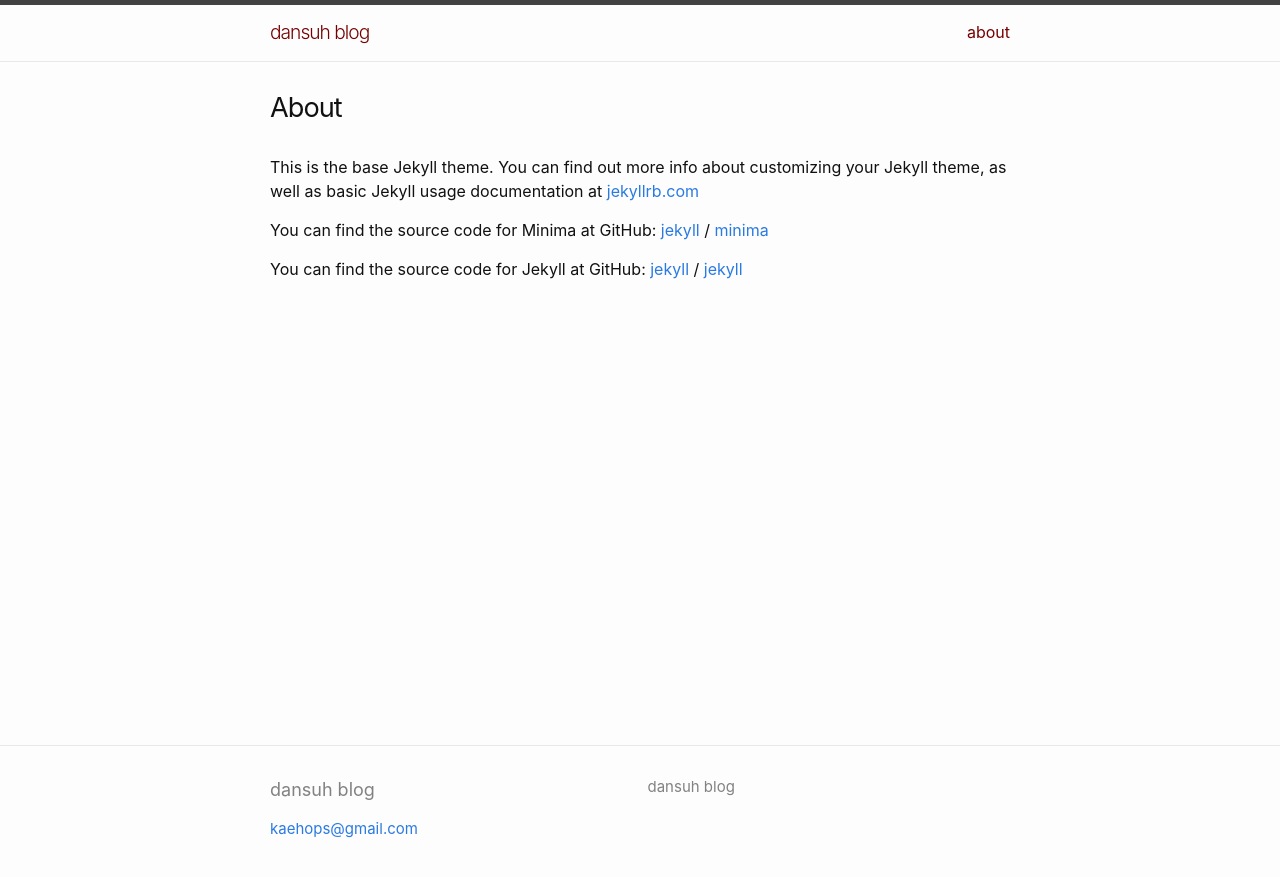
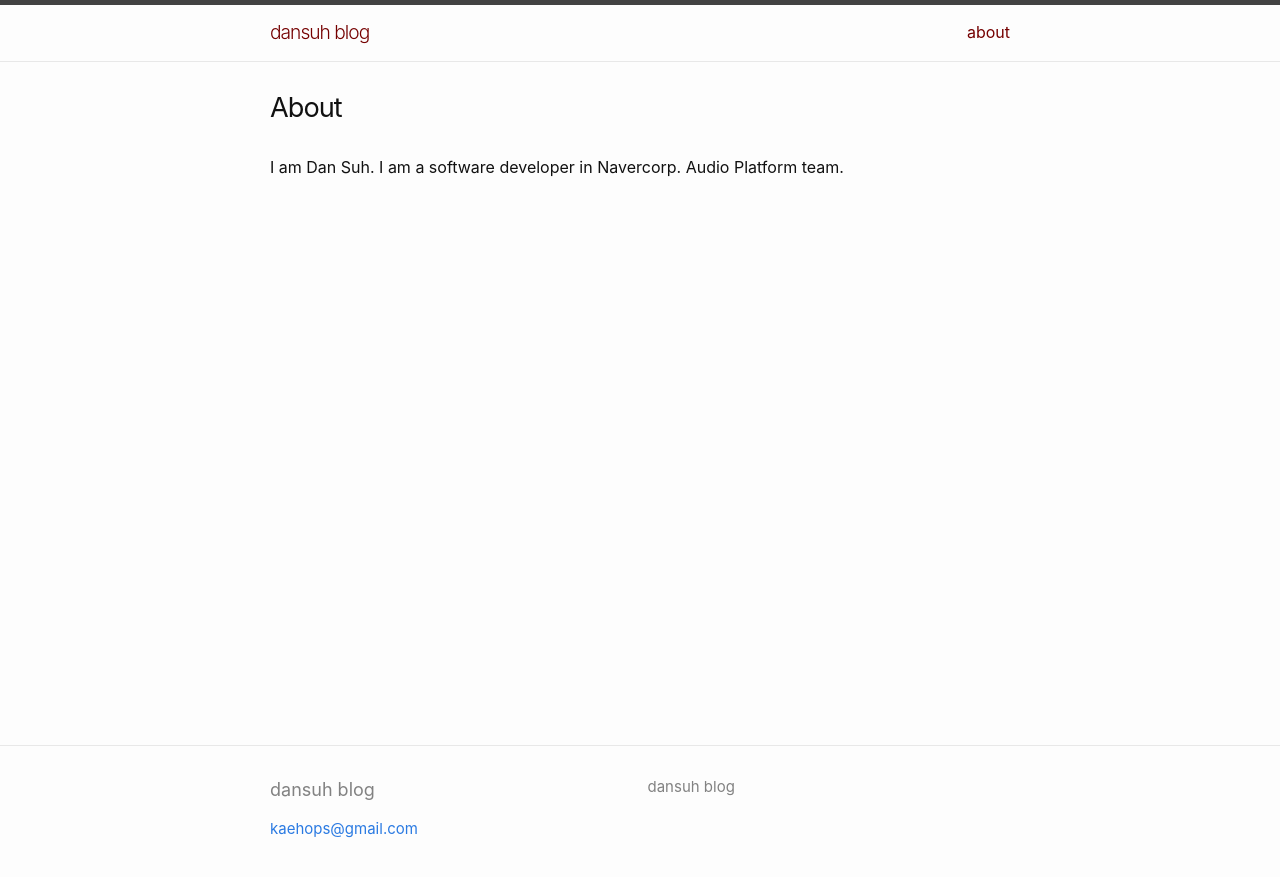
Before and after one commit to dansuh17/dansuh17.github.io, a Jekyll site: the page built from about.markdown, in a window 1280 px wide. Shown: the top 877 px of the page. Built offline with Jekyll 4.4.1, drawn with Linux system fonts in a browser that asks for light colours.

Commit message:
about page

```diff
--- a/about.markdown
+++ b/about.markdown
@@ -1,18 +1,6 @@
 ---
 layout: page
 title: About
-permalink: /about/
 ---
 
-This is the base Jekyll theme. You can find out more info about customizing your Jekyll theme, as well as basic Jekyll usage documentation at [jekyllrb.com](https://jekyllrb.com/)
-
-You can find the source code for Minima at GitHub:
-[jekyll][jekyll-organization] /
-[minima](https://github.com/jekyll/minima)
-
-You can find the source code for Jekyll at GitHub:
-[jekyll][jekyll-organization] /
-[jekyll](https://github.com/jekyll/jekyll)
-
-
-[jekyll-organization]: https://github.com/jekyll
+I am Dan Suh. I am a software developer in Navercorp. Audio Platform team.
```
